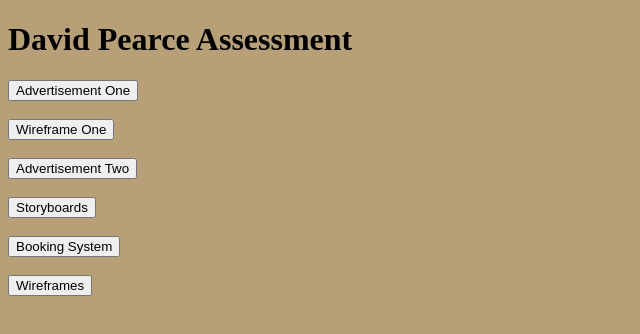
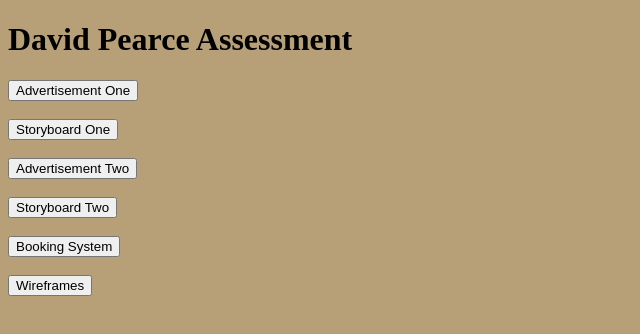
Before and after one commit to pearcd08/ISCG6420project, a plain HTML site: page index.html in a window 1280 px wide. Shown: the full height of the page, 0-640 px from the left. Drawn offline with Linux system fonts and the light colour scheme.

Commit message:
updated names

```diff
--- a/index.html
+++ b/index.html
@@ -13,13 +13,13 @@
         <button onclick="document.location='AdOne.html'">Advertisement One</button>
         <br>
         <br>
-        <button onclick="document.location='Storyboards/Ad1Storyboard.pdf'">Wireframe One</button>
+        <button onclick="document.location='Storyboards/Ad1Storyboard.pdf'">Storyboard One</button>
         <br>
         <br>
         <button onclick="document.location='AdTwo.html'">Advertisement Two</button>
         <br>
         <br>
-        <button onclick="document.location='Storyboards.html'">Storyboards</button>
+        <button onclick="document.location='Storyboards/Ad2Storyboard.pdf'">Storyboard Two</button>
         <br>
         <br>
         <button onclick="document.location='Booking.html'">Booking System</button>
```
